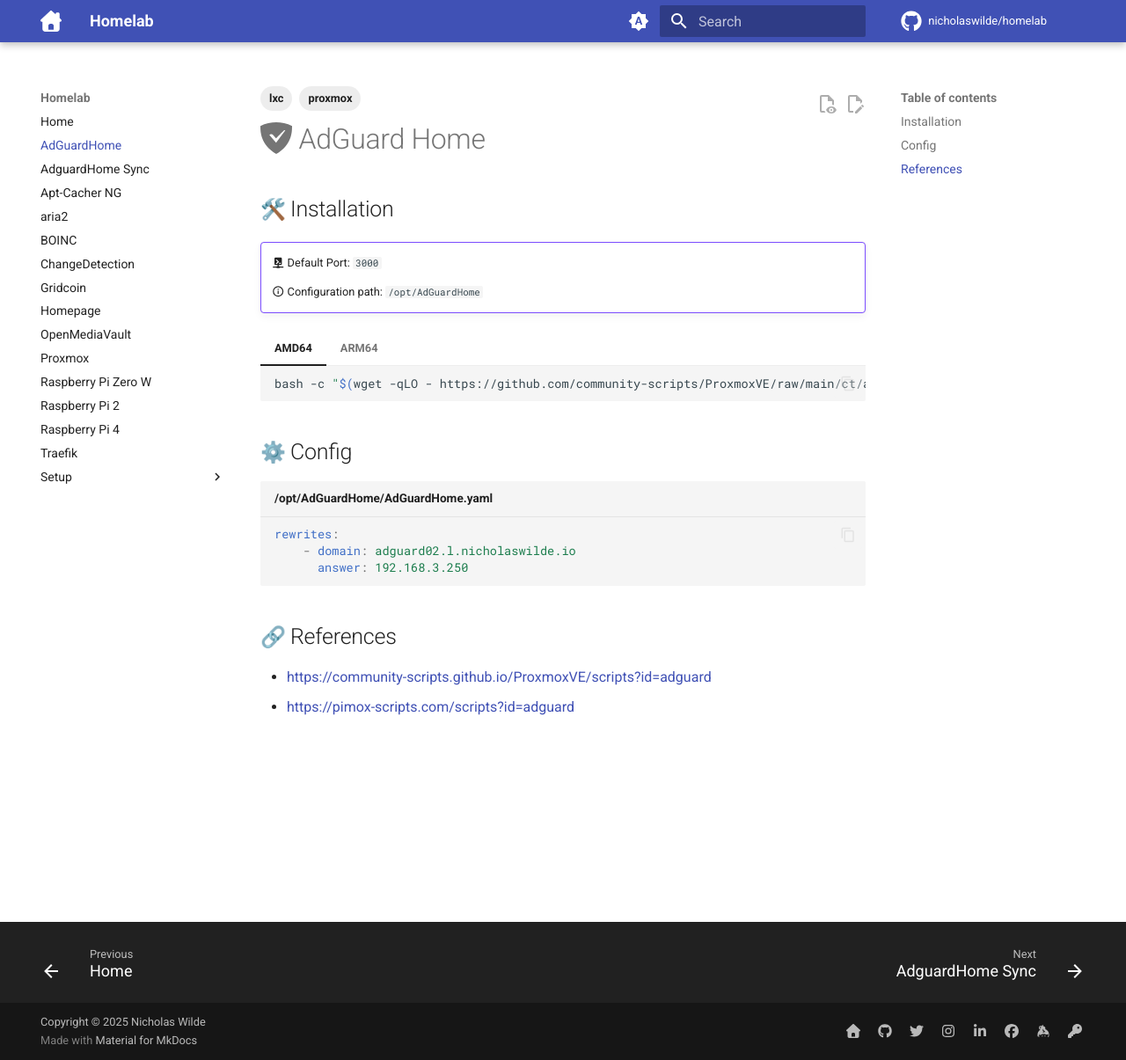
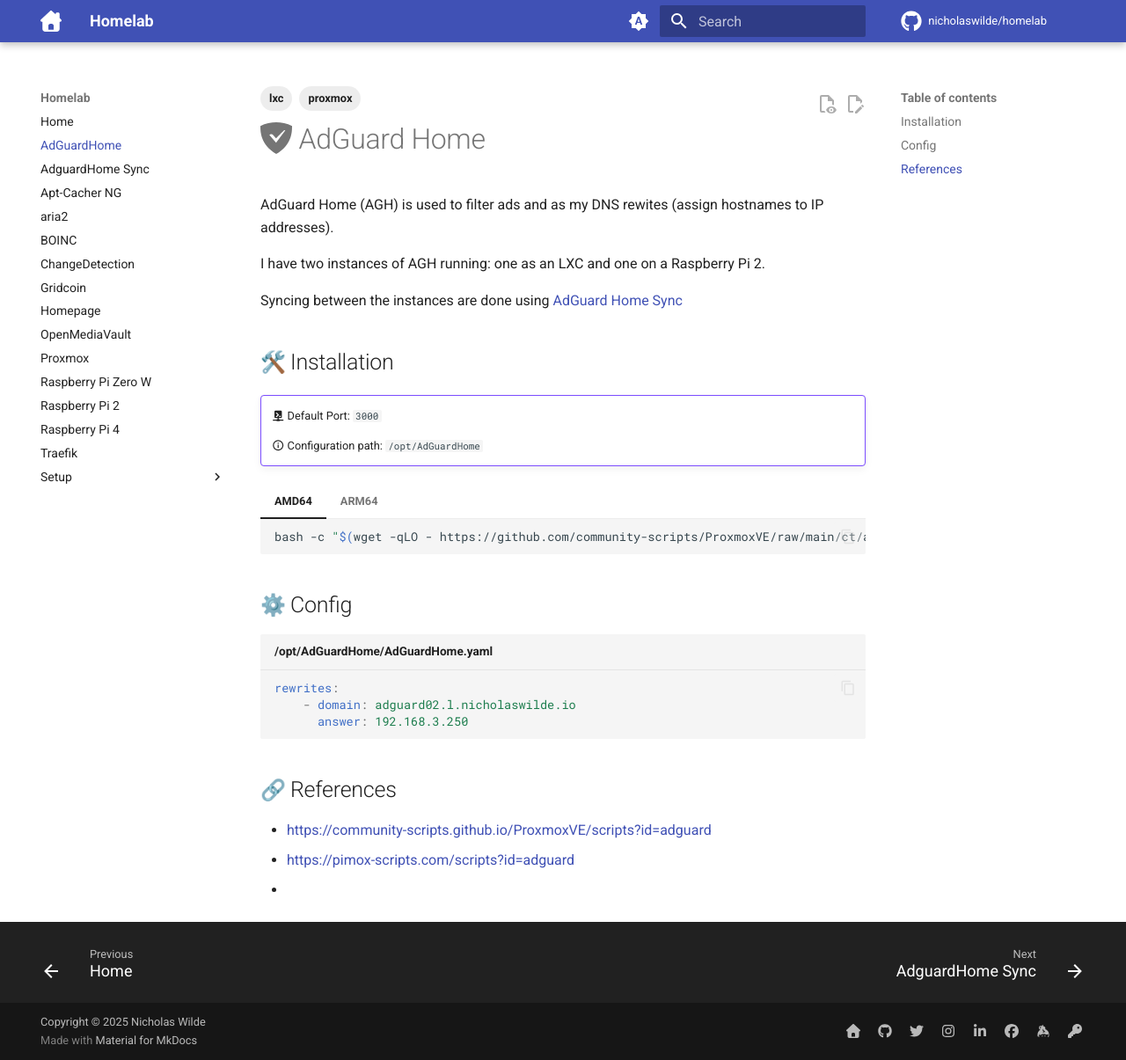
Before and after one commit to nicholaswilde/homelab, an MkDocs documentation site: the page built from docs/adguard.md, in a window 1280 px wide and 1205 px high. Shown: the whole window at 88% size. Built offline with MkDocs 1.6.1 and Material for MkDocs 9.7.7, drawn with Linux system fonts in a browser that asks for light colours; emoji names are drawn with the system emoji font; comment, search, counter and statistics services are not loaded.

Commit message:
Update adguard.md

```diff
--- a/docs/adguard.md
+++ b/docs/adguard.md
@@ -4,6 +4,12 @@
   - proxmox
 ---
 # :simple-adguard: AdGuard Home
+
+AdGuard Home (AGH) is used to filter ads and as my DNS rewites (assign hostnames to IP addresses).
+
+I have two instances of AGH running: one as an LXC and one on a Raspberry Pi 2.
+
+Syncing between the instances are done using [AdGuard Home Sync][2]
 
 ## :hammer_and_wrench: Installation
 
@@ -37,3 +43,5 @@
 
 - <https://community-scripts.github.io/ProxmoxVE/scripts?id=adguard>
 - <https://pimox-scripts.com/scripts?id=adguard>
+
+- [2]: <./adguard-sync.md>
```
